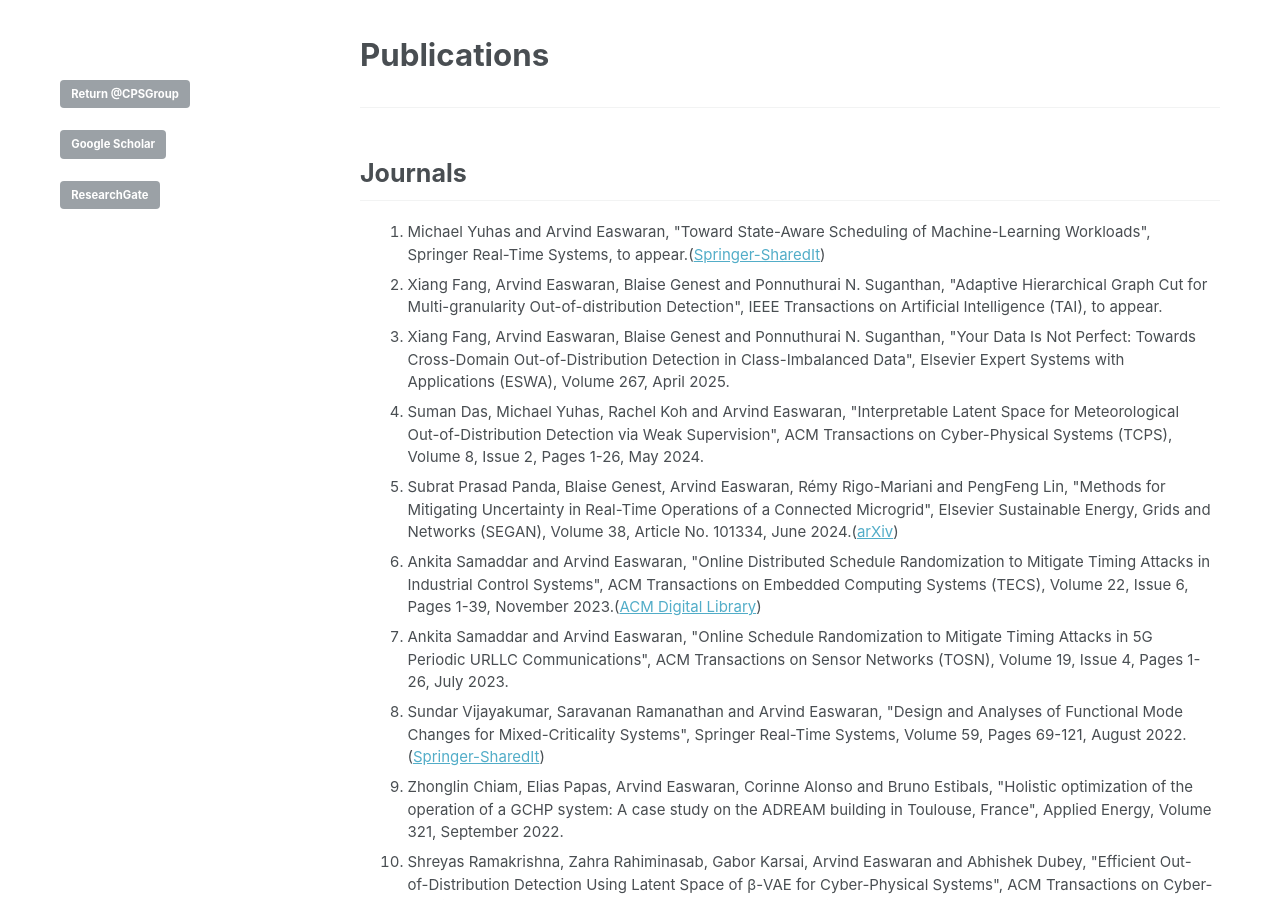
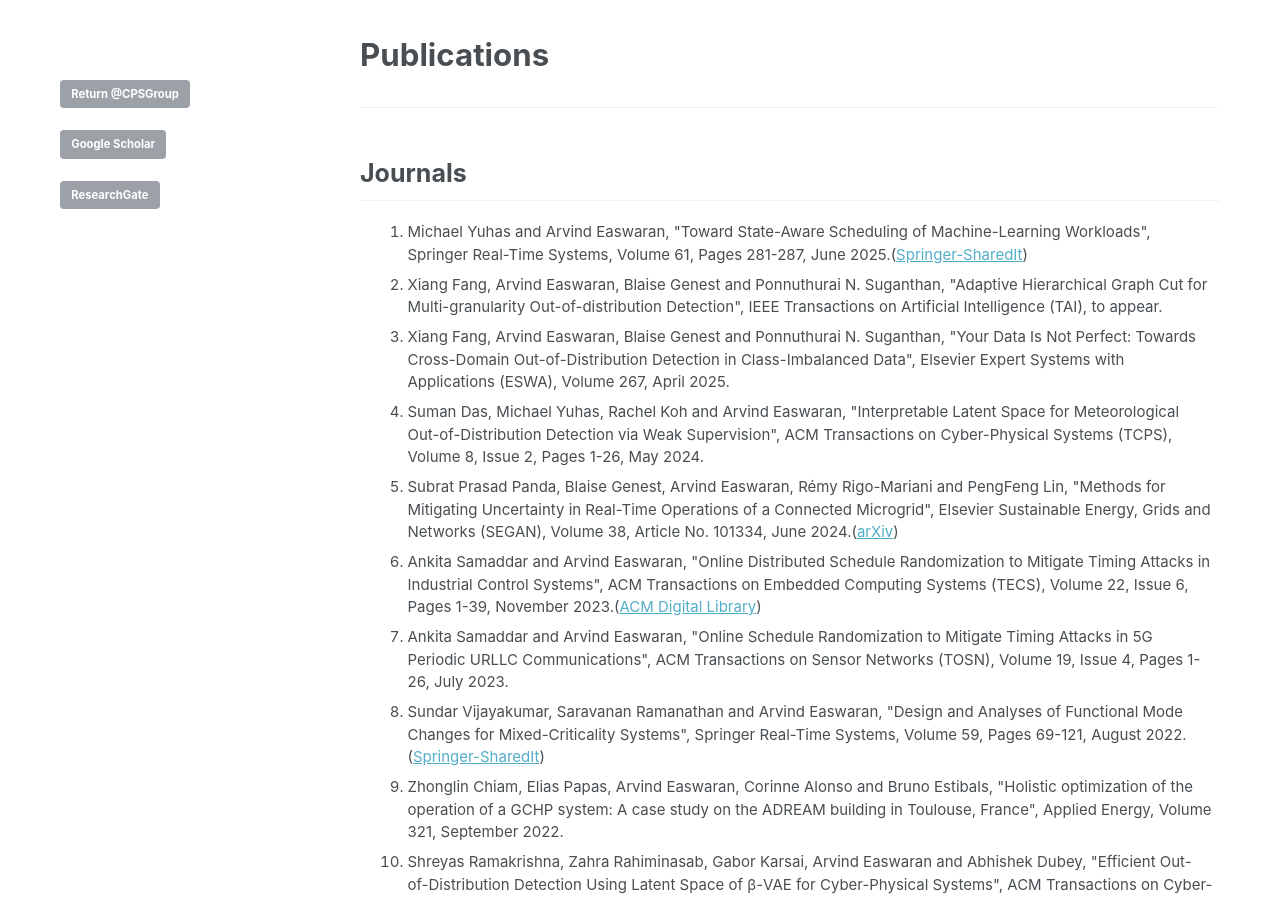
Before and after one commit to CPS-research-group/CPS-research-group.github.io, a Jekyll site: the page built from _pages/research_profile.md, in a window 1280 px wide and 900 px high. Built offline with Jekyll 4.4.1, drawn with Linux system fonts in a browser that asks for light colours; some of the changed text lies outside the part shown.

Commit message:
Updates.

```diff
--- a/_pages/research_profile.md
+++ b/_pages/research_profile.md
@@ -23,7 +23,7 @@
 ******
 ## Journals
   <ol>
-  	  	<li class="a">Michael Yuhas and Arvind Easwaran, "Toward State-Aware Scheduling of Machine-Learning Workloads", Springer Real-Time Systems, to appear.(<a href="https://rdcu.be/eplgR">Springer-SharedIt</a>)</li>
+  	  	<li class="a">Michael Yuhas and Arvind Easwaran, "Toward State-Aware Scheduling of Machine-Learning Workloads", Springer Real-Time Systems, Volume 61, Pages 281-287, June 2025.(<a href="https://rdcu.be/eplgR">Springer-SharedIt</a>)</li>
 		<li class="a">Xiang Fang, Arvind Easwaran, Blaise Genest and Ponnuthurai N. Suganthan, "Adaptive Hierarchical Graph Cut for Multi-granularity Out-of-distribution Detection", IEEE Transactions on Artificial Intelligence (TAI), to appear.</li>
 		<li class="a">Xiang Fang, Arvind Easwaran, Blaise Genest and Ponnuthurai N. Suganthan, "Your Data Is Not Perfect: Towards Cross-Domain Out-of-Distribution Detection in Class-Imbalanced Data", Elsevier Expert Systems with Applications (ESWA), Volume 267, April 2025.</li>
   		<li class="a">Suman Das, Michael Yuhas, Rachel Koh and Arvind Easwaran, "Interpretable Latent Space for Meteorological Out-of-Distribution Detection via Weak Supervision", ACM Transactions on Cyber-Physical Systems (TCPS), Volume 8, Issue 2, Pages 1-26, May 2024.</li>
@@ -155,6 +155,7 @@
 ## Workshops
 
  <ol>
+		        <li class="a">Chuanchao Gao and Arvind Easwaran, "VecSim, a Vehicular Edge Computing Simulator for Real-Time Applications", Demo Session of IEEE International Conference on Embedded and Real-Time Computing Systems and Applications (RTCSA), 2025.</li>
 		        <li class="a">Sharath Ram Kumar, Arvind Easwaran, Benoit Delinchant and Rémy Rigo-Mariani, "Improving Demand Response Programs Using Override Signals with Reinforcement Learning", International Workshop on Advanced Deep Reinforcement Learning in Energy Systems (ADELE), 2025.</li>
 		        <li class="a">Subrat Panda, Blaise Genest and Arvind Easwaran, "Programmatic Reinforcement Learning for Trustworthy Microgrid Management",  AI for X Conference (AI4X), 2025.</li>
 		        <li class="a">Yip Jun Kai, Eduardo de Conto and Arvind Easwaran, "Quantifying Uncertainty in Physics-Informed Neural Networks",  AI for X Conference (AI4X), 2025.</li>
```
